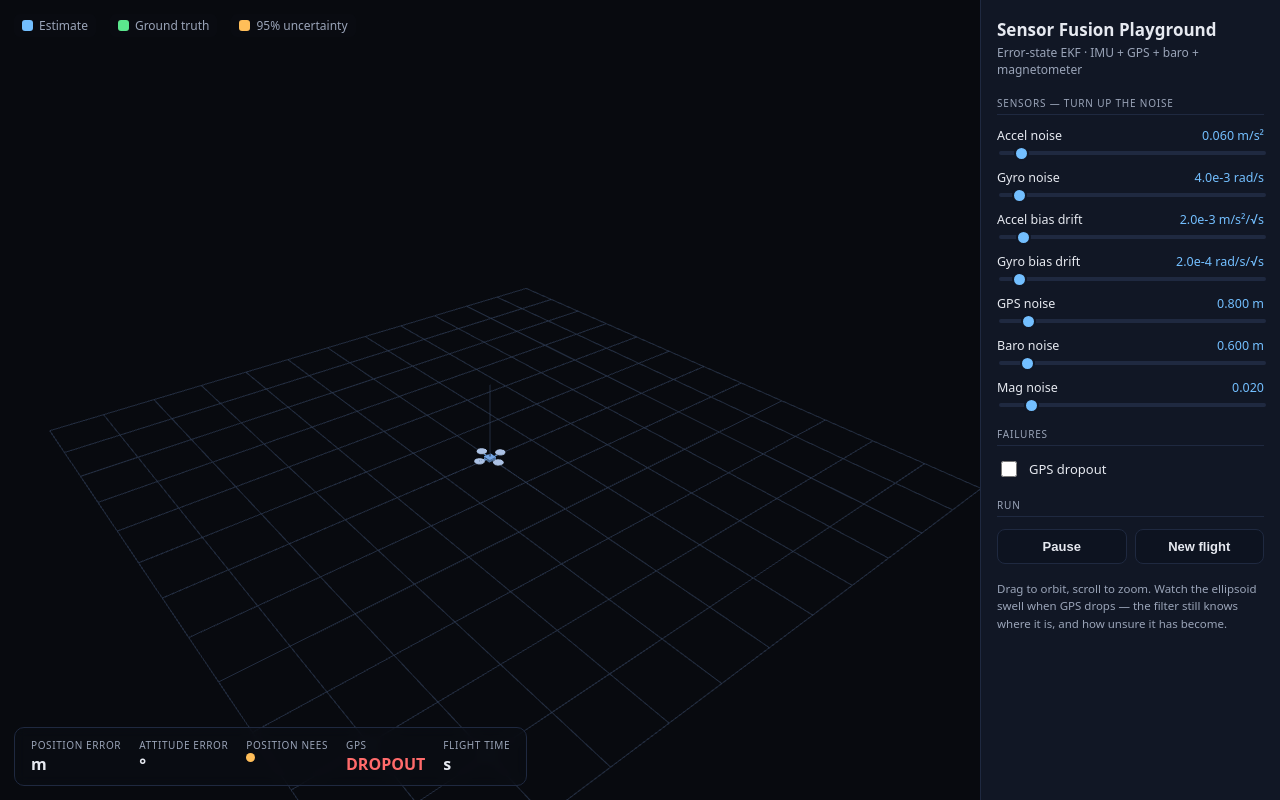
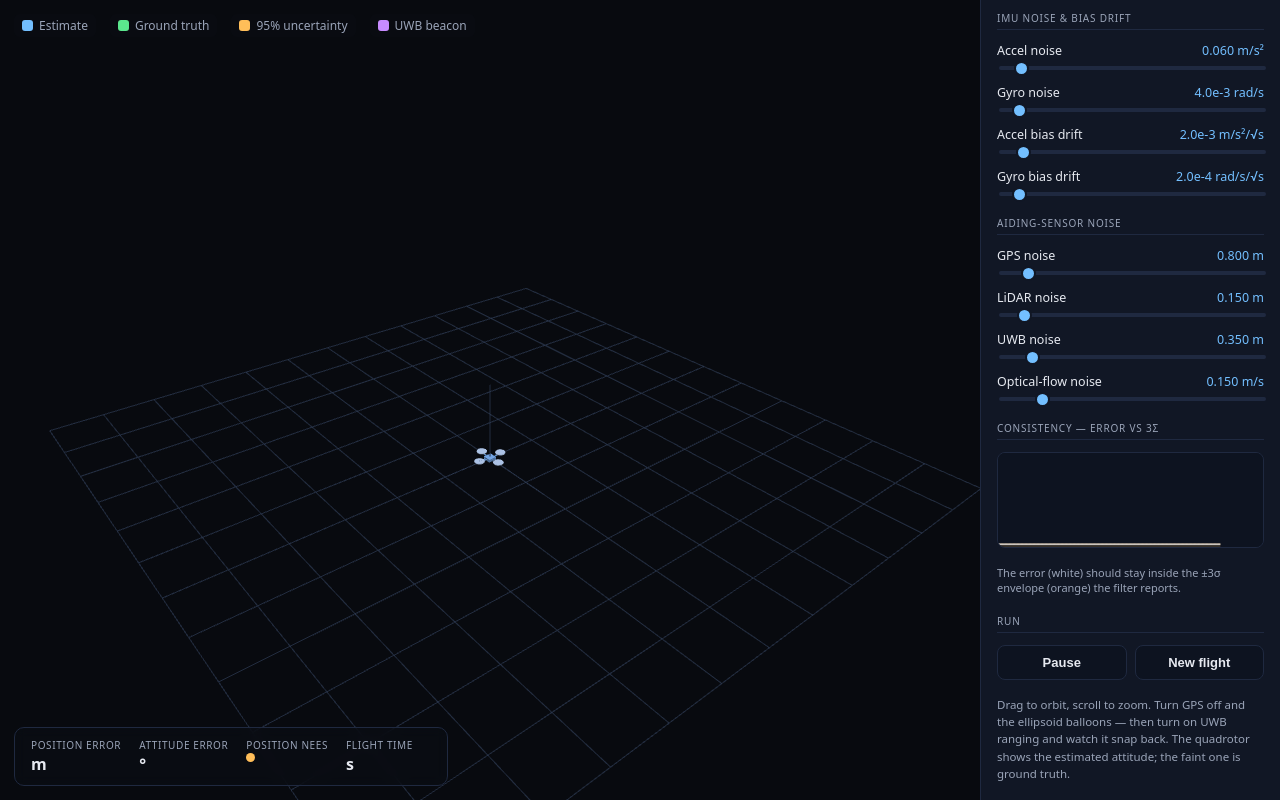
Before and after one commit to Zarathos94/ekf-sim, a website built with Vite: page web/index.html in a window 1280 px wide. Both pictures are taken after a click on the button "New flight". Built offline with nearby package versions, Linux system fonts and the light colour scheme.

Commit message:
Add per-sensor toggles, aiding-noise sliders and a consistency plot

```diff
--- a/web/src/styles.css
+++ b/web/src/styles.css
@@ -244,6 +244,42 @@ input[type='range']::-moz-range-thumb {
   margin: 4px 0 0;
 }
 
+.sensor {
+  display: flex;
+  align-items: center;
+  gap: 9px;
+  font-size: 13px;
+  cursor: pointer;
+  padding: 1px 0;
+}
+.sensor input {
+  width: 15px;
+  height: 15px;
+  accent-color: var(--blue);
+}
+.sname {
+  flex: 1;
+}
+.sdot {
+  width: 9px;
+  height: 9px;
+  border-radius: 50%;
+  transition: opacity 0.12s ease-out;
+}
+.plot {
+  width: 100%;
+  height: 96px;
+  border-radius: 8px;
+  border: 1px solid var(--line);
+  display: block;
+}
+.plotcap {
+  font-size: 11px;
+  color: var(--muted);
+  margin: 5px 0 0;
+  line-height: 1.4;
+}
+
 /* --- Mobile --- */
 @media (max-width: 820px) {
   .eskf-root {
--- a/web/src/ui.ts
+++ b/web/src/ui.ts
@@ -1,5 +1,6 @@
-//! The control surface: the 3D stage, the sensor sliders that drive the simulator, and the
-//! error/consistency readouts. Pure DOM, no framework.
+//! The control surface: the 3D stage, the sensor toggles and noise sliders that drive the
+//! simulator, the error/consistency readouts, and a live plot of the position error against its
+//! own 3σ envelope — the consistency claim, made visible. Pure DOM, no framework.
 
 import type { Session } from './wasm/eskf_wasm.js'
 
@@ -14,81 +15,116 @@ function el<K extends keyof HTMLElementTagNameMap>(
   return node
 }
 
-interface Readouts {
-  pos: HTMLElement
-  att: HTMLElement
-  nees: HTMLElement
-  neesDot: HTMLElement
-  gps: HTMLElement
-  time: HTMLElement
+interface SensorDef {
+  label: string
+  on: boolean
+  pulse: number
+  color: string
+  set: (s: Session, v: boolean) => void
 }
+
+// Order matches the snapshot's pulse block [36..42].
+const SENSORS: SensorDef[] = [
+  { label: 'GPS', on: true, pulse: 0, color: '#73bfff', set: (s, v) => s.set_gps_enabled(v) },
+  { label: 'Barometer', on: true, pulse: 1, color: '#8ad', set: (s, v) => s.set_baro_enabled(v) },
+  { label: 'Magnetometer', on: true, pulse: 2, color: '#c9a', set: (s, v) => s.set_mag_enabled(v) },
+  { label: 'LiDAR altimeter', on: true, pulse: 3, color: '#ffbe59', set: (s, v) => s.set_lidar_enabled(v) },
+  { label: 'UWB radio ranging', on: false, pulse: 4, color: '#c78bff', set: (s, v) => s.set_uwb_enabled(v) },
+  { label: 'Optical flow', on: false, pulse: 5, color: '#5be68d', set: (s, v) => s.set_flow_enabled(v) },
+]
 
 export class Ui {
   readonly canvas: HTMLCanvasElement
   paused = false
   onReset: () => void = () => {}
 
-  private readonly r: Readouts
+  private readonly rPos: HTMLElement
+  private readonly rAtt: HTMLElement
+  private readonly rNees: HTMLElement
+  private readonly rNeesDot: HTMLElement
+  private readonly rTime: HTMLElement
+  private readonly dots: HTMLElement[] = []
+  private readonly plot: ConsistencyPlot
 
   constructor(root: HTMLElement, session: Session) {
     root.classList.add('eskf-root')
 
+    // --- Stage: the 3D canvas with a floating legend and metric readouts. ---
     const stage = el('div', 'stage')
     this.canvas = el('canvas', 'scene')
     stage.append(this.canvas)
 
-    // Legend + readouts float over the stage.
     const hud = el('div', 'hud')
     hud.append(
       legend('#73bfff', 'Estimate'),
       legend('#5be68d', 'Ground truth'),
       legend('#ffbe59', '95% uncertainty'),
+      legend('#c78bff', 'UWB beacon'),
     )
     stage.append(hud)
 
     const metrics = el('div', 'metrics')
-    const posM = metric('Position error', '—')
-    const attM = metric('Attitude error', '—')
-    const neesM = metric('Position NEES', '—')
-    const gpsM = metric('GPS', '—')
-    const timeM = metric('Flight time', '—')
-    const neesDot = el('span', 'dot')
-    neesM.value.prepend(neesDot)
-    metrics.append(posM.wrap, attM.wrap, neesM.wrap, gpsM.wrap, timeM.wrap)
+    const posM = metric('Position error')
+    const attM = metric('Attitude error')
+    const neesM = metric('Position NEES')
+    const timeM = metric('Flight time')
+    this.rNeesDot = el('span', 'dot')
+    neesM.value.prepend(this.rNeesDot)
+    metrics.append(posM.wrap, attM.wrap, neesM.wrap, timeM.wrap)
     stage.append(metrics)
+    this.rPos = posM.value
+    this.rAtt = attM.value
+    this.rNees = neesM.value
+    this.rTime = timeM.value
 
-    this.r = {
-      pos: posM.value,
-      att: attM.value,
-      nees: neesM.value,
-      neesDot,
-      gps: gpsM.value,
-      time: timeM.value,
+    // --- Rail: title, sensors, noise, consistency plot, run controls. ---
+    const rail = el('div', 'rail')
+    const title = el('div', 'title')
+    title.append(
+      el('h1', undefined, 'Sensor Fusion Playground'),
+      el('p', undefined, 'Error-state EKF · IMU + GPS + baro + mag + LiDAR + UWB + flow'),
+    )
+    rail.append(title)
+
+    rail.append(sectionLabel('Sensors — toggle to see what each one buys'))
+    for (const def of SENSORS) {
+      def.set(session, def.on)
+      const row = el('label', 'sensor')
+      const input = el('input')
+      input.type = 'checkbox'
+      input.checked = def.on
+      input.addEventListener('change', () => def.set(session, input.checked))
+      const dot = el('span', 'sdot')
+      dot.style.background = def.color
+      dot.style.opacity = '0.15'
+      this.dots.push(dot)
+      row.append(input, el('span', 'sname', def.label), dot)
+      rail.append(row)
     }
 
-    // Control rail.
-    const rail = el('div', 'rail')
-    const title = el('div', 'title')
-    title.append(el('h1', undefined, 'Sensor Fusion Playground'), el('p', undefined, 'Error-state EKF · IMU + GPS + baro + magnetometer'))
-    rail.append(title)
-
-    rail.append(sectionLabel('Sensors — turn up the noise'))
+    rail.append(sectionLabel('IMU noise & bias drift'))
     rail.append(
       slider('Accel noise', 0.0, 1.0, 0.06, 0.005, 'm/s²', (v) => session.set_accel_noise(v)),
       slider('Gyro noise', 0.0, 0.08, 0.004, 0.001, 'rad/s', (v) => session.set_gyro_noise(v)),
       slider('Accel bias drift', 0.0, 0.03, 0.002, 0.0005, 'm/s²/√s', (v) => session.set_accel_bias_walk(v)),
       slider('Gyro bias drift', 0.0, 0.004, 0.0002, 0.0001, 'rad/s/√s', (v) => session.set_gyro_bias_walk(v)),
-      slider('GPS noise', 0.1, 8.0, 0.8, 0.1, 'm', (v) => session.set_gps_noise(v)),
-      slider('Baro noise', 0.1, 6.0, 0.6, 0.1, 'm', (v) => session.set_baro_noise(v)),
-      slider('Mag noise', 0.0, 0.2, 0.02, 0.005, '', (v) => session.set_mag_noise(v)),
     )
 
-    rail.append(sectionLabel('Failures'))
-    const gpsToggle = toggle('GPS dropout', (on) => session.set_gps_dropout(on))
-    rail.append(gpsToggle)
+    rail.append(sectionLabel('Aiding-sensor noise'))
+    rail.append(
+      slider('GPS noise', 0.1, 8.0, 0.8, 0.1, 'm', (v) => session.set_gps_noise(v)),
+      slider('LiDAR noise', 0.02, 2.0, 0.15, 0.02, 'm', (v) => session.set_lidar_noise(v)),
+      slider('UWB noise', 0.05, 3.0, 0.35, 0.05, 'm', (v) => session.set_uwb_noise(v)),
+      slider('Optical-flow noise', 0.02, 1.0, 0.15, 0.02, 'm/s', (v) => session.set_flow_noise(v)),
+    )
+
+    rail.append(sectionLabel('Consistency — error vs 3σ'))
+    this.plot = new ConsistencyPlot()
+    rail.append(this.plot.canvas)
+    rail.append(el('p', 'plotcap', 'The error (white) should stay inside the ±3σ envelope (orange) the filter reports.'))
 
     rail.append(sectionLabel('Run'))
-    const controls = el('div', 'buttons')
+    const buttons = el('div', 'buttons')
     const pauseBtn = el('button', 'btn', 'Pause')
     pauseBtn.addEventListener('click', () => {
       this.paused = !this.paused
@@ -98,16 +134,17 @@ export class Ui {
     const resetBtn = el('button', 'btn', 'New flight')
     resetBtn.addEventListener('click', () => {
       session.reset()
+      this.plot.clear()
       this.onReset()
     })
-    controls.append(pauseBtn, resetBtn)
-    rail.append(controls)
+    buttons.append(pauseBtn, resetBtn)
+    rail.append(buttons)
 
     rail.append(
       el(
         'p',
         'hint',
-        'Drag to orbit, scroll to zoom. Watch the ellipsoid swell when GPS drops — the filter still knows where it is, and how unsure it has become.',
+        'Drag to orbit, scroll to zoom. Turn GPS off and the ellipsoid balloons — then turn on UWB ranging and watch it snap back. The quadrotor shows the estimated attitude; the faint one is ground truth.',
       ),
     )
 
@@ -118,13 +155,13 @@ export class Ui {
     const posErr = s[26]!
     const attErr = s[27]!
     const nees = s[28]!
-    const gpsLock = s[29]! > 0.5
-    const t = s[30]!
+    const t = s[29]!
+    const sigma3 = 3 * s[42]!
+    const instErr = s[43]!
 
-    this.r.pos.lastChild!.textContent = `${posErr.toFixed(2)} m`
-    this.r.att.textContent = `${attErr.toFixed(2)}°`
-    // NEES ≈ 3 is consistent; well above means overconfident, well below conservative.
-    this.r.nees.lastChild!.textContent = ` ${nees.toFixed(2)}`
+    this.rPos.lastChild!.textContent = `${posErr.toFixed(2)} m`
+    this.rAtt.textContent = `${attErr.toFixed(2)}°`
+    this.rNees.lastChild!.textContent = ` ${nees.toFixed(2)}`
     let cls = 'dot ok'
     let hint = 'consistent'
     if (nees > 6.0) {
@@ -134,11 +171,95 @@ export class Ui {
       cls = 'dot warn'
       hint = 'conservative'
     }
-    this.r.neesDot.className = cls
-    this.r.neesDot.title = hint
-    this.r.gps.textContent = gpsLock ? 'locked' : 'DROPOUT'
-    this.r.gps.classList.toggle('alert', !gpsLock)
-    this.r.time.textContent = `${t.toFixed(1)} s`
+    this.rNeesDot.className = cls
+    this.rNeesDot.title = hint
+    this.rTime.textContent = `${t.toFixed(1)} s`
+
+    // Sensor activity dots, driven by the decaying pulses.
+    for (let i = 0; i < this.dots.length; i++) {
+      const p = s[36 + i]!
+      this.dots[i]!.style.opacity = (0.15 + 0.85 * p).toFixed(2)
+    }
+
+    if (!this.paused) this.plot.push(instErr, sigma3)
+    this.plot.draw()
+  }
+}
+
+/** A scrolling plot of the position error against its 3σ envelope. */
+class ConsistencyPlot {
+  readonly canvas: HTMLCanvasElement
+  private readonly ctx: CanvasRenderingContext2D
+  private readonly err: number[] = []
+  private readonly sig: number[] = []
+  private readonly max = 200
+
+  constructor() {
+    this.canvas = el('canvas', 'plot')
+    const ctx = this.canvas.getContext('2d')
+    if (!ctx) throw new Error('2D canvas unavailable')
+    this.ctx = ctx
+  }
+
+  clear() {
+    this.err.length = 0
+    this.sig.length = 0
+  }
+
+  push(err: number, sigma3: number) {
+    this.err.push(err)
+    this.sig.push(sigma3)
+    if (this.err.length > this.max) {
+      this.err.shift()
+      this.sig.shift()
+    }
+  }
+
+  draw() {
+    const ctx = this.ctx
+    const dpr = Math.min(window.devicePixelRatio || 1, 2)
+    const w = this.canvas.clientWidth || 264
+    const h = 96
+    if (this.canvas.width !== Math.round(w * dpr)) {
+      this.canvas.width = Math.round(w * dpr)
+      this.canvas.height = Math.round(h * dpr)
+    }
+    ctx.setTransform(dpr, 0, 0, dpr, 0, 0)
+    ctx.clearRect(0, 0, w, h)
+    ctx.fillStyle = '#0d1320'
+    ctx.fillRect(0, 0, w, h)
+
+    const n = this.err.length
+    if (n < 2) return
+    let top = 0.5
+    for (let i = 0; i < n; i++) top = Math.max(top, this.sig[i]!, this.err[i]!)
+    top *= 1.15
+    const x = (i: number) => (i / (this.max - 1)) * w
+    const y = (v: number) => h - (v / top) * (h - 6) - 3
+
+    // 3σ envelope (filled).
+    ctx.beginPath()
+    ctx.moveTo(x(0), y(this.sig[0]!))
+    for (let i = 1; i < n; i++) ctx.lineTo(x(i), y(this.sig[i]!))
+    ctx.lineTo(x(n - 1), h)
+    ctx.lineTo(x(0), h)
+    ctx.closePath()
+    ctx.fillStyle = 'rgba(255,190,89,0.16)'
+    ctx.fill()
+    ctx.strokeStyle = 'rgba(255,190,89,0.85)'
+    ctx.lineWidth = 1
+    ctx.beginPath()
+    ctx.moveTo(x(0), y(this.sig[0]!))
+    for (let i = 1; i < n; i++) ctx.lineTo(x(i), y(this.sig[i]!))
+    ctx.stroke()
+
+    // Error line.
+    ctx.strokeStyle = 'rgba(235,240,250,0.95)'
+    ctx.lineWidth = 1.25
+    ctx.beginPath()
+    ctx.moveTo(x(0), y(this.err[0]!))
+    for (let i = 1; i < n; i++) ctx.lineTo(x(i), y(this.err[i]!))
+    ctx.stroke()
   }
 }
 
@@ -150,11 +271,11 @@ function legend(color: string, label: string): HTMLElement {
   return wrap
 }
 
-function metric(label: string, value: string): { wrap: HTMLElement; value: HTMLElement } {
+function metric(label: string): { wrap: HTMLElement; value: HTMLElement } {
   const wrap = el('div', 'metric')
   wrap.append(el('span', 'k', label))
   const v = el('span', 'v')
-  v.append(document.createTextNode(value))
+  v.append(document.createTextNode('—'))
   wrap.append(v)
   return { wrap, value: v }
 }
@@ -192,15 +313,6 @@ function slider(
   return wrap
 }
 
-function toggle(label: string, onChange: (on: boolean) => void): HTMLElement {
-  const wrap = el('label', 'toggle')
-  const input = el('input')
-  input.type = 'checkbox'
-  input.addEventListener('change', () => onChange(input.checked))
-  wrap.append(input, el('span', undefined, label))
-  return wrap
-}
-
 function fmt(v: number, unit: string): string {
   const s = v < 0.01 && v > 0 ? v.toExponential(1) : v.toFixed(v < 1 ? 3 : 2)
   return unit ? `${s} ${unit}` : s
```
